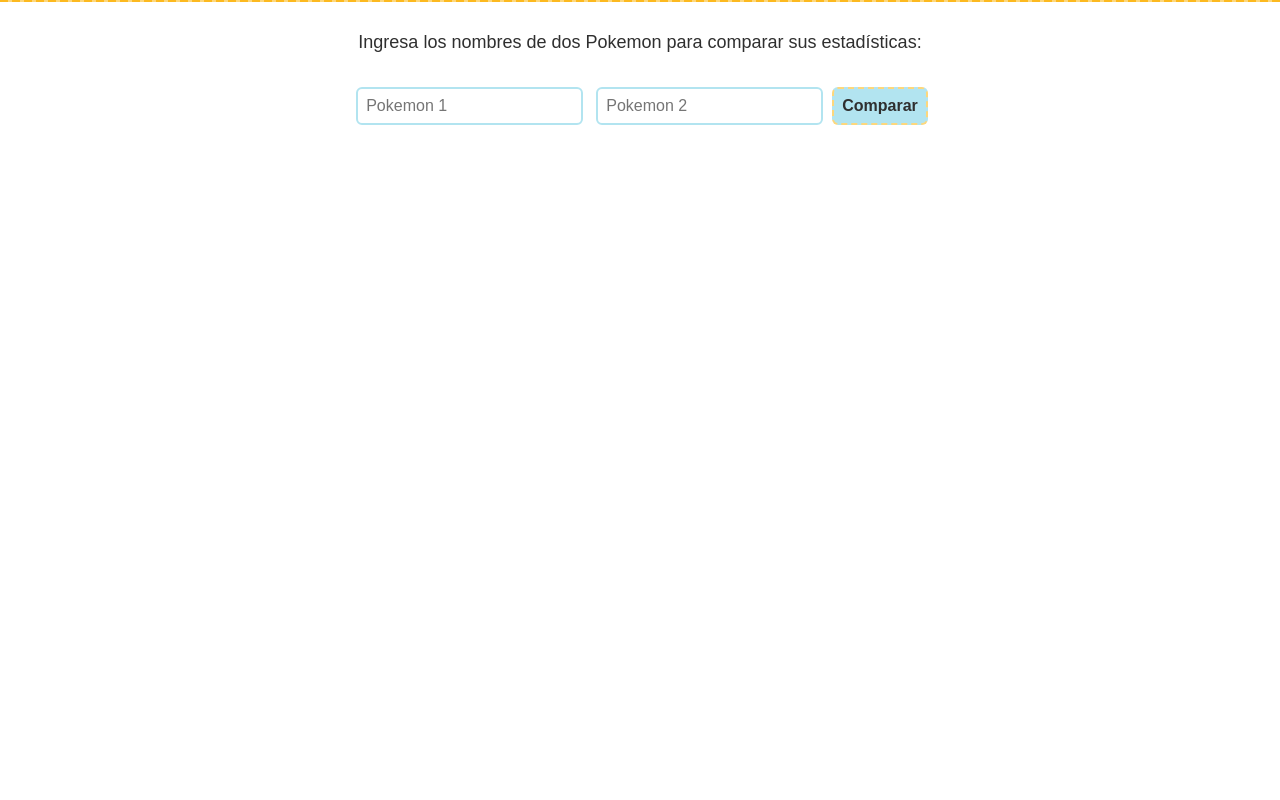
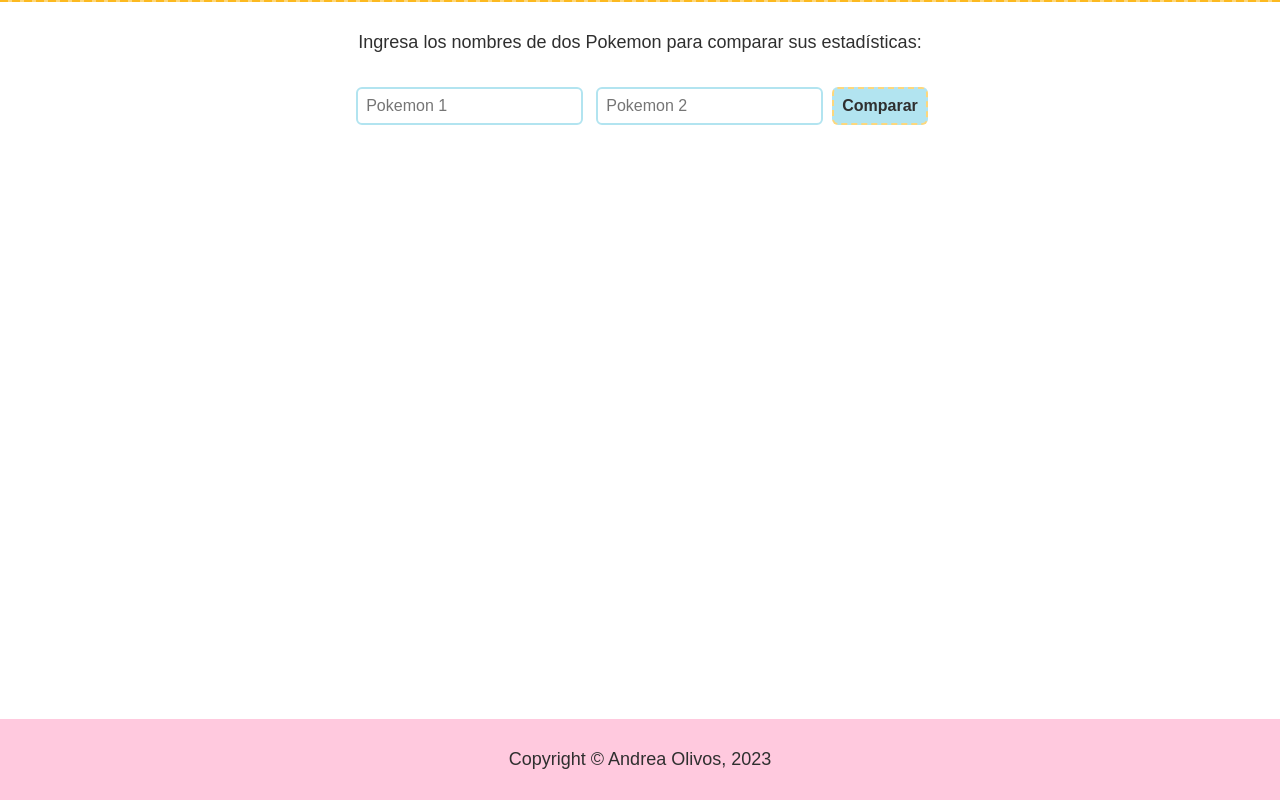
Before and after one commit to aolivos15/P3-async, a website with bundled scripts: page index.html in a window 1280 px wide. Shown: the part 104-904 px from the top of the page. Before the commit the page ends 800 px from the top, so only its background shows below. Built offline with nearby package versions, Linux system fonts and the light colour scheme; a web font is replaced by a local one.

Commit message:
Add footer

```diff
--- a/assets/css/styles.css
+++ b/assets/css/styles.css
@@ -139,8 +139,18 @@
 
 canvas {
     width: 90vw;
-    /* height: 40vh; */
 }
+
+
+/* FOOTER */
+
+.footer-container {
+    text-align: center;
+    background-color: #ffc9de;
+    padding: 30px;
+    margin-top: 5vh;
+}
+
 
 /* MEDIA QUERIES */
 
@@ -159,9 +169,3 @@
         width: 100%;
     }
 }
-
-@media (min-width: 720px) {
-    .card-container {
-
-    }
-}
--- a/index.html
+++ b/index.html
@@ -39,6 +39,12 @@
         </section>
     </main>
 
+    <footer>
+        <div class="footer-container">
+            <p>Copyright © Andrea Olivos, 2023</p>
+        </div>
+    </footer>
+
     <!-- ChartJS CDN -->
     <script src="https://cdn.jsdelivr.net/npm/chart.js"></script>
     <!-- myChart script -->
```
